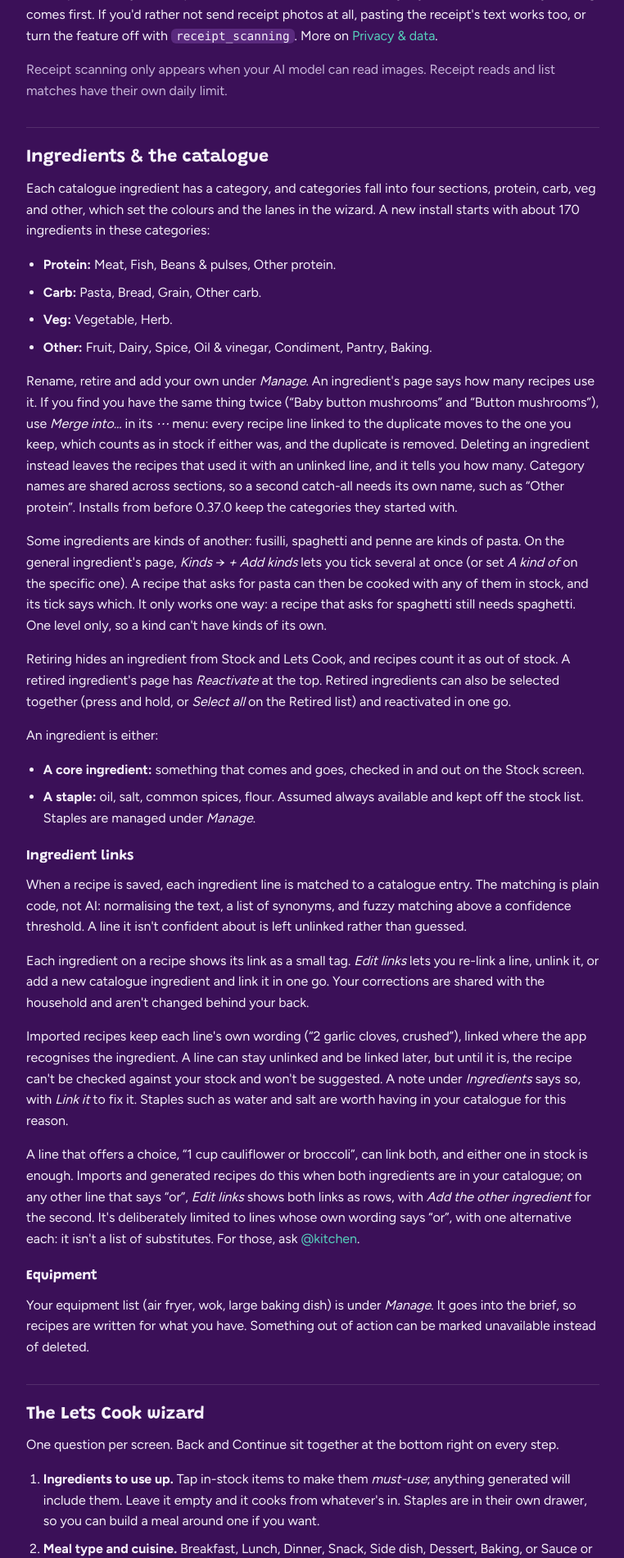
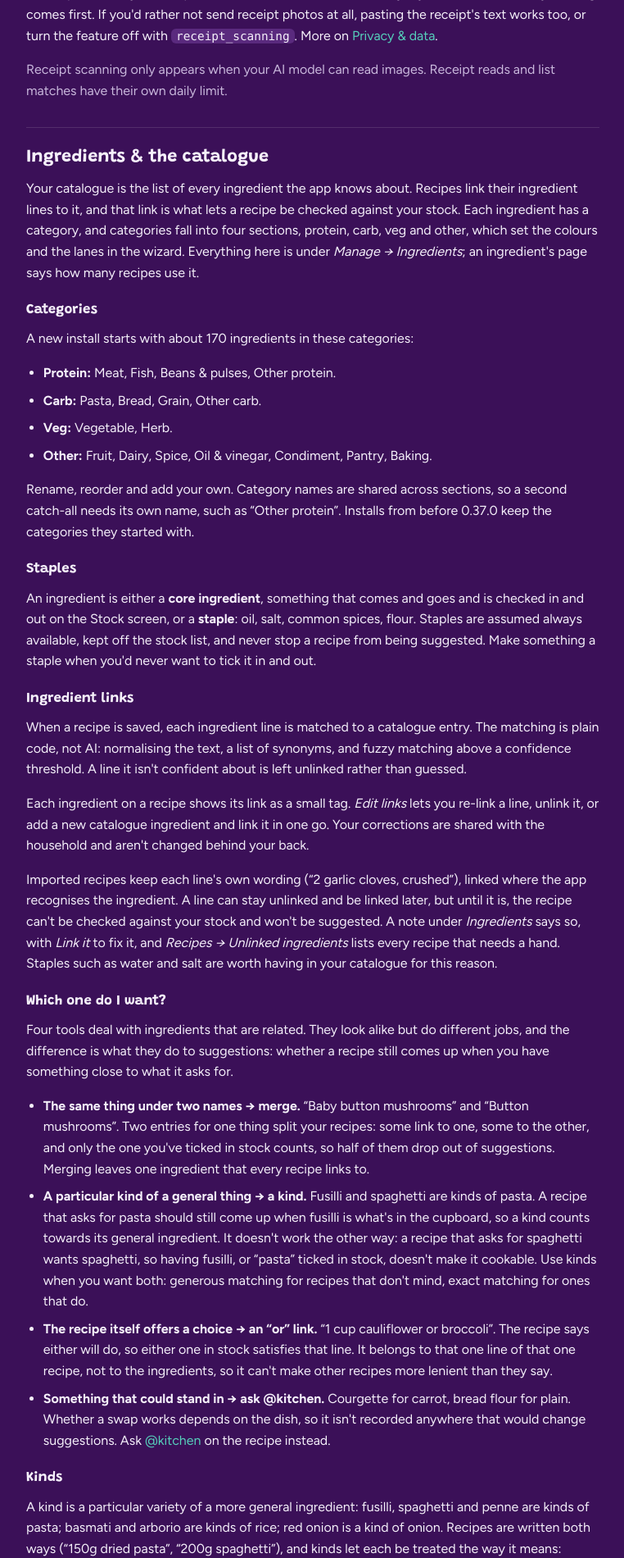
Before and after one commit to amiablealex/my-kitchen-site, a Flask app: page /docs in a window 1280 px wide. Shown: the part 1522-3422 px from the top of the page at 82% size, without its empty margins (362-1124 px from the left). Run offline with Flask 3, Linux system fonts and the light colour scheme.

Commit message:
Docs: catalogue restructure, kinds guide, which-one, anchors for in-app links

```diff
--- a/templates/docs.html
+++ b/templates/docs.html
@@ -7,7 +7,7 @@
 <section class="page-head">
   <div class="wrap">
     <h1 class="display page-title">Docs</h1>
-    <p class="lead">How each part of the app works, as of {{ site.name }} 0.39.</p>
+    <p class="lead">How each part of the app works, as of {{ site.name }} 0.40.</p>
   </div>
 </section>
 
@@ -103,42 +103,32 @@
 
     <section id="catalogue" class="doc-sec">
       <h2>Ingredients &amp; the catalogue</h2>
-      <p>Each catalogue ingredient has a category, and categories fall into four sections, protein,
-        carb, veg and other, which set the colours and the lanes in the wizard. A new install starts
-        with about 170 ingredients in these categories:</p>
+      <p>Your catalogue is the list of every ingredient the app knows about. Recipes link their
+        ingredient lines to it, and that link is what lets a recipe be checked against your stock.
+        Each ingredient has a category, and categories fall into four sections, protein, carb, veg
+        and other, which set the colours and the lanes in the wizard. Everything here is under
+        <em>Manage → Ingredients</em>; an ingredient's page says how many recipes use it.</p>
+
+      <h3 id="categories" class="anchored">Categories</h3>
+      <p>A new install starts with about 170 ingredients in these categories:</p>
       <ul>
         <li><strong>Protein:</strong> Meat, Fish, Beans &amp; pulses, Other protein.</li>
         <li><strong>Carb:</strong> Pasta, Bread, Grain, Other carb.</li>
         <li><strong>Veg:</strong> Vegetable, Herb.</li>
         <li><strong>Other:</strong> Fruit, Dairy, Spice, Oil &amp; vinegar, Condiment, Pantry, Baking.</li>
       </ul>
-      <p>Rename, retire and add your own under <em>Manage</em>. An ingredient's page says how many
-        recipes use it. If you find you have the same thing twice (“Baby button mushrooms” and
-        “Button mushrooms”), use <em>Merge into…</em> in its <em>⋯</em> menu: every recipe line
-        linked to the duplicate moves to the one you keep, which counts as in stock if either was,
-        and the duplicate is removed. Deleting an ingredient instead leaves the recipes that used it
-        with an unlinked line, and it tells you how many. Category names are shared across
-        sections, so a second catch-all needs its own name, such as “Other protein”. Installs from
-        before 0.37.0 keep the categories they started with.</p>
-      <p>Some ingredients are kinds of another: fusilli, spaghetti and penne are kinds of pasta. On
-        the general ingredient's page, <em>Kinds</em> → <em>+ Add kinds</em> lets you tick several at
-        once (or set <em>A kind of</em> on the specific one). A recipe that asks for pasta can then be
-        cooked with any of them in stock, and its tick says which. It only works one way: a recipe
-        that asks for spaghetti still needs spaghetti. One level only, so a kind can't have kinds of
-        its own.</p>
-      <p>Retiring hides an ingredient from Stock and Lets Cook, and recipes count it as out of stock.
-        A retired ingredient's page has <em>Reactivate</em> at the top. Retired ingredients can also
-        be selected together (press and hold, or <em>Select all</em> on the Retired list) and
-        reactivated in one go.</p>
-      <p>An ingredient is either:</p>
-      <ul>
-        <li><strong>A core ingredient:</strong> something that comes and goes, checked in and out on
-          the Stock screen.</li>
-        <li><strong>A staple:</strong> oil, salt, common spices, flour. Assumed always available and
-          kept off the stock list. Staples are managed under <em>Manage</em>.</li>
-      </ul>
+      <p>Rename, reorder and add your own. Category names are shared across sections, so a second
+        catch-all needs its own name, such as “Other protein”. Installs from before 0.37.0 keep the
+        categories they started with.</p>
 
-      <h3>Ingredient links</h3>
+      <h3 id="staples" class="anchored">Staples</h3>
+      <p>An ingredient is either a <strong>core ingredient</strong>, something that comes and goes and
+        is checked in and out on the Stock screen, or a <strong>staple</strong>: oil, salt, common
+        spices, flour. Staples are assumed always available, kept off the stock list, and never stop a
+        recipe from being suggested. Make something a staple when you'd never want to tick it in and
+        out.</p>
+
+      <h3 id="links" class="anchored">Ingredient links</h3>
       <p>When a recipe is saved, each ingredient line is matched to a catalogue entry. The matching is
         plain code, not AI: normalising the text, a list of synonyms, and fuzzy matching above a
         confidence threshold. A line it isn't confident about is left unlinked rather than guessed.</p>
@@ -148,14 +138,79 @@
       <p>Imported recipes keep each line's own wording (“2 garlic cloves, crushed”), linked where the
         app recognises the ingredient. A line can stay unlinked and be linked later, but until it is,
         the recipe can't be checked against your stock and won't be suggested. A note under
-        <em>Ingredients</em> says so, with <em>Link it</em> to fix it. Staples such as water and salt
-        are worth having in your catalogue for this reason.</p>
+        <em>Ingredients</em> says so, with <em>Link it</em> to fix it, and <em>Recipes → Unlinked
+        ingredients</em> lists every recipe that needs a hand. Staples such as water and salt are
+        worth having in your catalogue for this reason.</p>
+
+      <h3 id="which-one" class="anchored">Which one do I want?</h3>
+      <p>Four tools deal with ingredients that are related. They look alike but do different jobs,
+        and the difference is what they do to suggestions: whether a recipe still comes up when you
+        have something close to what it asks for.</p>
+      <ul>
+        <li><strong>The same thing under two names → merge.</strong> “Baby button mushrooms” and
+          “Button mushrooms”. Two entries for one thing split your recipes: some link to one, some
+          to the other, and only the one you've ticked in stock counts, so half of them drop out of
+          suggestions. Merging leaves one ingredient that every recipe links to.</li>
+        <li><strong>A particular kind of a general thing → a kind.</strong> Fusilli and spaghetti are
+          kinds of pasta. A recipe that asks for pasta should still come up when fusilli is what's in
+          the cupboard, so a kind counts towards its general ingredient. It doesn't work the other
+          way: a recipe that asks for spaghetti wants spaghetti, so having fusilli, or “pasta” ticked
+          in stock, doesn't make it cookable. Use kinds when you want both: generous matching for
+          recipes that don't mind, exact matching for ones that do.</li>
+        <li><strong>The recipe itself offers a choice → an “or” link.</strong> “1 cup cauliflower or
+          broccoli”. The recipe says either will do, so either one in stock satisfies that line.
+          It belongs to that one line of that one recipe, not to the ingredients, so it can't make
+          other recipes more lenient than they say.</li>
+        <li><strong>Something that could stand in → ask @kitchen.</strong> Courgette for carrot, bread
+          flour for plain. Whether a swap works depends on the dish, so it isn't recorded anywhere
+          that would change suggestions. Ask <a href="#notes">@kitchen</a> on the recipe instead.</li>
+      </ul>
+
+      <h3 id="kinds" class="anchored">Kinds</h3>
+      <p>A kind is a particular variety of a more general ingredient: fusilli, spaghetti and penne are
+        kinds of pasta; basmati and arborio are kinds of rice; red onion is a kind of onion. Recipes
+        are written both ways (“150g dried pasta”, “200g spaghetti”), and kinds let each be treated
+        the way it means:</p>
+      <ul>
+        <li><strong>A recipe that asks for the general one</strong> (pasta) is cookable if pasta or
+          any of its kinds is in stock. On the recipe, the tick says which (“In stock
+          (Fusilli)”).</li>
+        <li><strong>A recipe that asks for a particular kind</strong> (spaghetti) still needs that
+          kind. Fusilli doesn't count, and neither does “pasta” ticked in stock, because you can't
+          tell which shape that is.</li>
+      </ul>
+      <p>So with fusilli in, a pasta bake comes up in suggestions and spaghetti carbonara doesn't,
+        which is what you'd decide yourself standing at the cupboard.</p>
+      <p><strong>Setting them up.</strong> Open the general ingredient (Pasta) and use <em>Kinds →
+        + Add kinds</em> to tick several at once. Or, on a particular one (Fusilli), set <em>A kind
+        of</em> and save. Either way, add the specific kinds you actually buy as their own catalogue
+        ingredients first. A new install starts with a few already set (red onion, new potatoes,
+        cherry tomatoes); the rest depends on what your household keeps.</p>
+      <p><strong>Limits.</strong> One level only: a kind can't have kinds of its own, and an
+        ingredient with kinds can't become a kind. A retired kind doesn't count. Deleting a general
+        ingredient leaves its kinds as ordinary ingredients; merging it hands them to the one you
+        keep.</p>
+
+      <h3 id="or-links" class="anchored">“Or” links</h3>
       <p>A line that offers a choice, “1 cup cauliflower or broccoli”, can link both, and either
         one in stock is enough. Imports and generated recipes do this when both ingredients are in
-        your catalogue; on any other line that says “or”, <em>Edit links</em> shows both links as rows,
-        with <em>Add the other ingredient</em> for the second. It's deliberately limited to lines whose own wording says “or”, with one
-        alternative each: it isn't a list of substitutes. For those, ask
-        <a href="#notes">@kitchen</a>.</p>
+        your catalogue. On any line that says “or”, <em>Edit links</em> shows both links as rows,
+        with <em>Add the other ingredient</em> for the second. It's deliberately limited to lines
+        whose own wording says “or”, with one alternative each.</p>
+
+      <h3 id="merging" class="anchored">Merging duplicates</h3>
+      <p>If you find the same thing twice, open the one you don't want and use <em>Merge into…</em>
+        in its <em>⋯</em> menu. Every recipe line linked to it moves to the one you keep, which
+        counts as in stock if either was; its kinds move too, and then it's removed. It can't be
+        undone, so it asks first.</p>
+
+      <h3 id="retiring" class="anchored">Retiring and deleting</h3>
+      <p>Retiring hides an ingredient from Stock and Lets Cook, and recipes count it as out of stock,
+        but it stays in your history and can come back. A retired ingredient's page has
+        <em>Reactivate</em> at the top, and retired ingredients can be selected together (press and
+        hold, or <em>Select all</em> on the Retired list) and reactivated in one go.</p>
+      <p>Deleting removes it for good. Recipes that used it are left with an unlinked line, and it
+        tells you how many. If it's really a duplicate, merge instead.</p>
 
       <h3>Equipment</h3>
       <p>Your equipment list (air fryer, wok, large baking dish) is under <em>Manage</em>. It goes into
@@ -344,7 +399,7 @@
         moving aside while the keyboard is open. If you've changed something and try to leave without
         saving, the browser asks first. <em>Cancel</em> on an edit takes you back to the recipe.</p>
 
-      <h3>Import from the web</h3>
+      <h3 id="import" class="anchored">Import from the web</h3>
       <p>Paste a link to a recipe. Most recipe sites include a structured copy of the recipe in the
         page, and when there is one, only that is sent to the AI; otherwise the page's text is. You can
         also paste a recipe's text instead, for a site that won't share its page or a recipe from a
@@ -358,7 +413,7 @@
         Good Food”), still linked to the original page. The link itself can't be changed. A recipe
         from pasted text shows nothing unless you fill this in.</p>
 
-      <h3>From a photo</h3>
+      <h3 id="photo" class="anchored">From a photo</h3>
       <p>Photograph a cookbook page or a handwritten card with <em>Take a photo</em>, or use
         <em>Choose photos</em> for ones you've already taken. A recipe that runs over the page is fine:
         add up to four pages and they're read together in one go, so ingredients on one page and the
@@ -403,7 +458,7 @@
         </table>
       </div>
 
-      <h3>When they conflict</h3>
+      <h3 id="conflicts" class="anchored">When they conflict</h3>
       <p>If you pick chicken to use up while cooking for a vegetarian, something has to give. The
         order, strongest first:</p>
       <ol>
@@ -504,9 +559,12 @@
       <p>Usually one of three things: an ingredient line isn't linked to your catalogue (the recipe
         says so under <em>Ingredients</em>, and the <em>Unlinked ingredients</em> filter on
         <em>Recipes</em> lists every such recipe), the recipe has no meal type, or a required
-        ingredient isn't in stock.</p>
+        ingredient isn't in stock. The recipe's pink dots show which. If it asks for a particular kind
+        (spaghetti) and you have another (fusilli), that's deliberate; see
+        <a href="#kinds">Kinds</a>. If you have the same thing under two names, see
+        <a href="#merging">Merging duplicates</a>.</p>
 
-      <h3 id="no-screen-on">There's no “Keep screen on” button</h3>
+      <h3 id="no-screen-on" class="anchored">There's no “Keep screen on” button</h3>
       <p>Browsers only let a page keep the screen awake on a secure address: HTTPS, or
         <code>localhost</code>. Opened as plain <code>http://</code> on your network (the Pi's address
         and port, say), the button is hidden. Through Home Assistant over HTTPS (Nabu Casa or your
```
